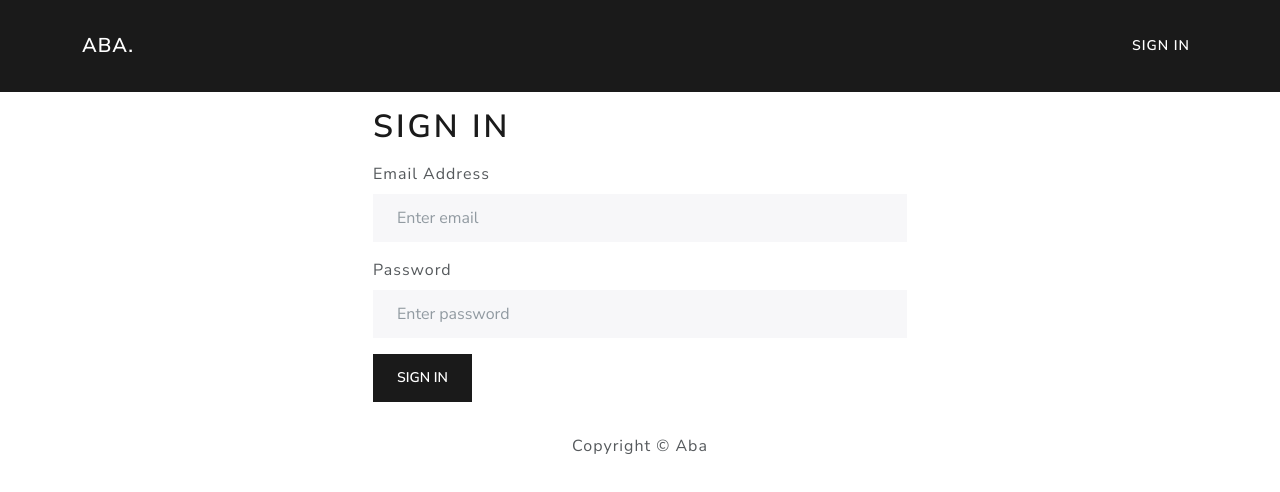
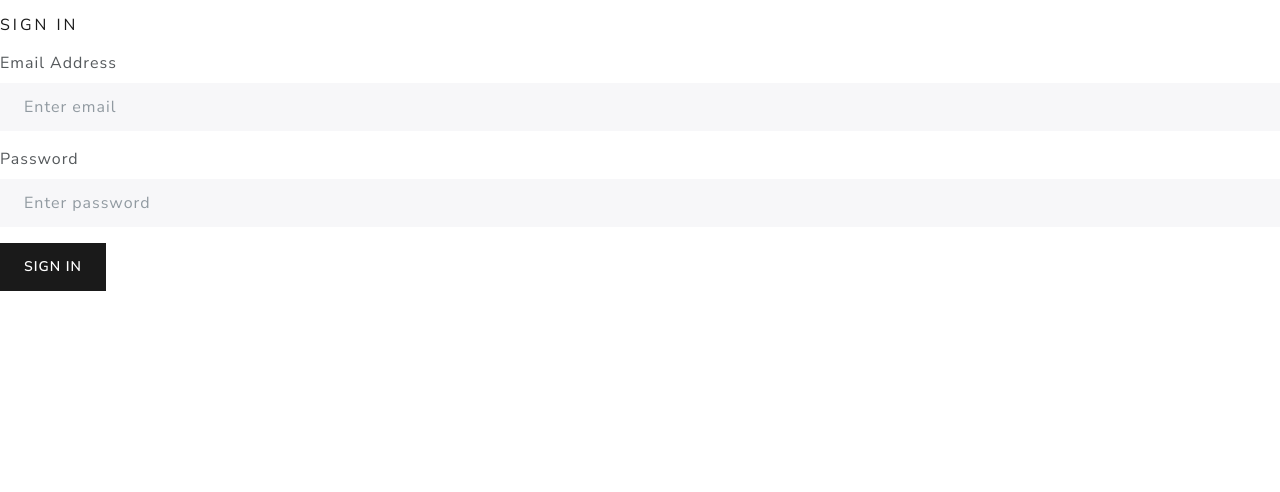
Before and after one commit to luisomogollon/E2fix-main, a React (Create React App) app in the folder E2-main/frontend/: page / in a window 1280 px wide. Shown: the top 492 px of the page. Built offline with nearby package versions, Linux system fonts and the light colour scheme.

Commit message:
eliminando

```diff
--- a/E2-main/frontend/package.json
+++ b/E2-main/frontend/package.json
@@ -11,10 +11,8 @@
     "axios": "^0.27.2",
     "http-proxy-middleware": "^2.0.6",
     "react": "^18.2.0",
-    "react-bootstrap": "^2.5.0",
     "react-dom": "^18.2.0",
     "react-redux": "^8.0.2",
-    "react-router-bootstrap": "^0.26.2",
     "react-scripts": "5.0.1",
     "redux-devtools-extension": "^2.13.9",
     "redux-thunk": "^2.4.1",
@@ -43,5 +41,8 @@
       "last 1 firefox version",
       "last 1 safari version"
     ]
+  },
+  "devDependencies": {
+    "tailwindcss": "^3.1.8"
   }
 }
--- a/E2-main/frontend/src/App.css
+++ b/E2-main/frontend/src/App.css
@@ -1,4 +1,8 @@
 .App {
+  @tailwind base;
+  @tailwind components;
+  @tailwind utilities;
+
   text-align: center;
 }
 
--- a/E2-main/frontend/src/App.js
+++ b/E2-main/frontend/src/App.js
@@ -1,6 +1,5 @@
 import React from "react"
 import { BrowserRouter as Router, Route, Routes } from "react-router-dom"
-import { Container } from "react-bootstrap"
 import Header from "./components/Header"
 import Footer from "./components/Footer"
 import LoginScreen from "./screens/LoginScreen"
@@ -12,12 +11,10 @@ const App = () => {
     <Router>
       <Header />
       <main className="py-3">
-        <Container>
           <Routes>
             <Route path='/' element={<LoginScreen />} exact />
             <Route path='/profile' element={<ProfileScreen />} exact />
           </Routes>
-        </Container>
       </main>
       <Footer />
     </Router>
--- a/E2-main/frontend/src/components/Footer.js
+++ b/E2-main/frontend/src/components/Footer.js
@@ -1,16 +1,15 @@
 import React from 'react'
-import { Container, Row, Col } from 'react-bootstrap'
 
 export const Footer = () => {
     return (
         <footer>
-            <Container>
+            {/*<Container>
                 <Row>
                     <Col className='text-center py-3'>
                         Copyright &copy; Aba
                     </Col>
                 </Row>
-            </Container>
+            </Container>*/}
         </footer>
     )
 }
--- a/E2-main/frontend/src/components/FormContainer.js
+++ b/E2-main/frontend/src/components/FormContainer.js
@@ -1,8 +1,7 @@
-import React from "react"
-import { Container, Row, Col } from "react-bootstrap"
+import React from "react";
 
-const FormContainer = ({ children }) => {
-    return (
+/*
+Anterior
 <Container>
     <Row className='justify-content-md-center'>
         <Col xs={12} md={6}>
@@ -10,7 +9,10 @@ const FormContainer = ({ children }) => {
         </Col>
     </Row>
 </Container>
-    )
-}
+*/
 
-export default FormContainer
+const FormContainer = ({ children }) => {
+  return <div>{children}</div>;
+};
+
+export default FormContainer;
--- a/E2-main/frontend/src/components/Header.js
+++ b/E2-main/frontend/src/components/Header.js
@@ -1,23 +1,20 @@
-import React from "react"
-import { useDispatch, useSelector } from "react-redux"
-import { Nav, Navbar, NavDropdown, Container } from "react-bootstrap"
-import { LinkContainer } from 'react-router-bootstrap'
-import { logout } from "../actions/userActions"
+import React from "react";
+import { useDispatch, useSelector } from "react-redux";
+import { logout } from "../actions/userActions";
 
 const Header = () => {
+  const dispatch = useDispatch();
 
-    const dispatch = useDispatch()
+  const userLogin = useSelector((state) => state.userLogin);
+  const { userInfo } = userLogin;
 
-    const userLogin = useSelector((state) => state.userLogin)
-    const { userInfo } = userLogin
+  const logoutHandler = () => {
+    dispatch(logout());
+  };
 
-    const logoutHandler = () => {
-        dispatch(logout())
-    }
-
-    return (
-        <header>
-            <Navbar bg='primary' variant='dark' expand='lg' collapseOnSelect>
+  return (
+    <header>
+      {/*<Navbar bg='primary' variant='dark' expand='lg' collapseOnSelect>
                 <Container>
                     <LinkContainer to='/'>
                         <Navbar.Brand>Aba.</Navbar.Brand>
@@ -46,8 +43,8 @@ const Header = () => {
                     </Navbar.Collapse>
 
                 </Container>
-            </Navbar>
-        </header>
-    )
-}
-export default Header
+            </Navbar>*/}
+    </header>
+  );
+};
+export default Header;
--- a/E2-main/frontend/src/components/Message.js
+++ b/E2-main/frontend/src/components/Message.js
@@ -1,8 +1,11 @@
 import React from "react"
-import { Alert } from "react-bootstrap"
+
+
+//ANTERIOR
+//<Alert variant={variant}>{children}</Alert>
 
 const Message = ({ variant, children }) => {
-    return <Alert variant={variant}>{children}</Alert>
+    return (<div>Alert</div>)
 }
 
 Message.defaultProps = {
--- a/E2-main/frontend/src/index.css
+++ b/E2-main/frontend/src/index.css
@@ -3,6 +3,7 @@ body {
 @tailwind base;
 @tailwind components;
 @tailwind utilities;
+
   margin: 0;
   font-family: -apple-system, BlinkMacSystemFont, 'Segoe UI', 'Roboto', 'Oxygen',
     'Ubuntu', 'Cantarell', 'Fira Sans', 'Droid Sans', 'Helvetica Neue',
--- /dev/null
+++ b/E2-main/frontend/tailwind.config.js
@@ -0,0 +1,8 @@
+/** @type {import('tailwindcss').Config} */
+module.exports = {
+  content: ["./src/**/*.{html,js}"],
+  theme: {
+    extend: {},
+  },
+  plugins: [],
+}
```
Also changed, not shown: E2-main/frontend/src/screens/ProfileScreen.js (+110 -99 lines), 1 other file (tests, documents, lock files or other folders). Lines whose indentation alone changed are shown as unchanged.
